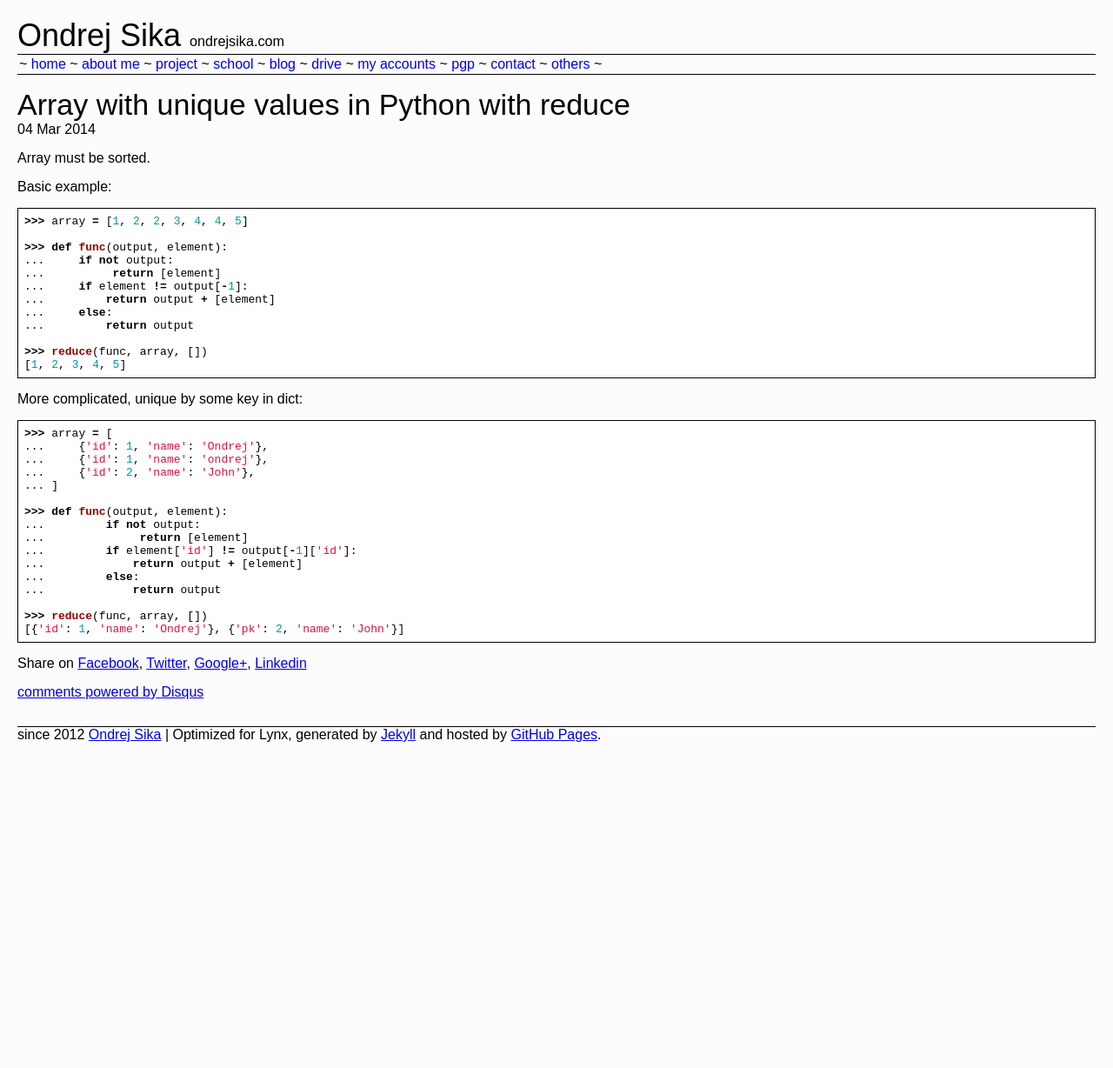
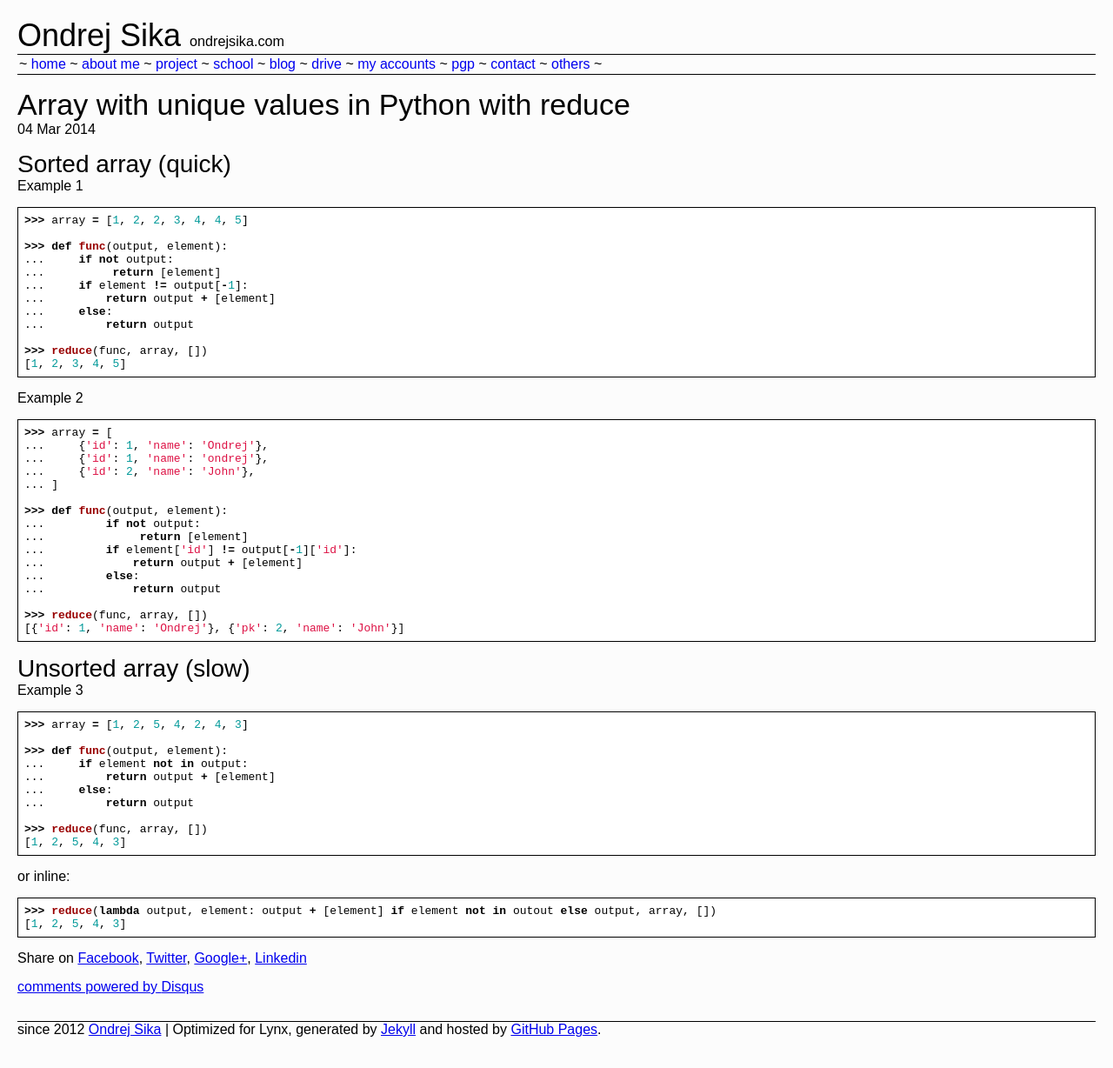
Before and after one commit to ondrejsika/ondrejsika.com, a Jekyll site: the page built from _posts/2014-03-04-array-with-unique-values-in-python-with-reduce.md, in a window 1280 px wide. Shown: the whole page at 87% size. Built offline with Jekyll 4.4.1, drawn with Linux system fonts in a browser that asks for light colours; Markdown is read by kramdown in place of the engine named in the settings; comment, search, counter and statistics services are not loaded; before the commit the page ends 900 px from its top, so only the background shows below that.

Commit message:
update plog post ^^ - add Unsorted array part

````diff
--- a/_posts/2014-03-04-array-with-unique-values-in-python-with-reduce.md
+++ b/_posts/2014-03-04-array-with-unique-values-in-python-with-reduce.md
@@ -7,9 +7,9 @@
 meta_keywords: python, unique array, reduce
 ---
 
-Array must be sorted.
+### Sorted array (quick)
 
-Basic example:
+Example 1
 
 ``` python
 >>> array = [1, 2, 2, 3, 4, 4, 5]
@@ -26,7 +26,7 @@
 [1, 2, 3, 4, 5]
 ```
 
-More complicated, unique by some key in dict:
+Example 2
 
 ``` python
 >>> array = [
@@ -46,3 +46,27 @@
 >>> reduce(func, array, [])
 [{'id': 1, 'name': 'Ondrej'}, {'pk': 2, 'name': 'John'}]
 ```
+
+### Unsorted array (slow)
+
+Example 3
+
+``` python
+>>> array = [1, 2, 5, 4, 2, 4, 3]
+
+>>> def func(output, element):
+...     if element not in output:
+...         return output + [element]
+...     else:
+...         return output
+
+>>> reduce(func, array, [])
+[1, 2, 5, 4, 3]
+```
+
+or inline:
+
+``` python
+>>> reduce(lambda output, element: output + [element] if element not in outout else output, array, [])
+[1, 2, 5, 4, 3]
+```
````
